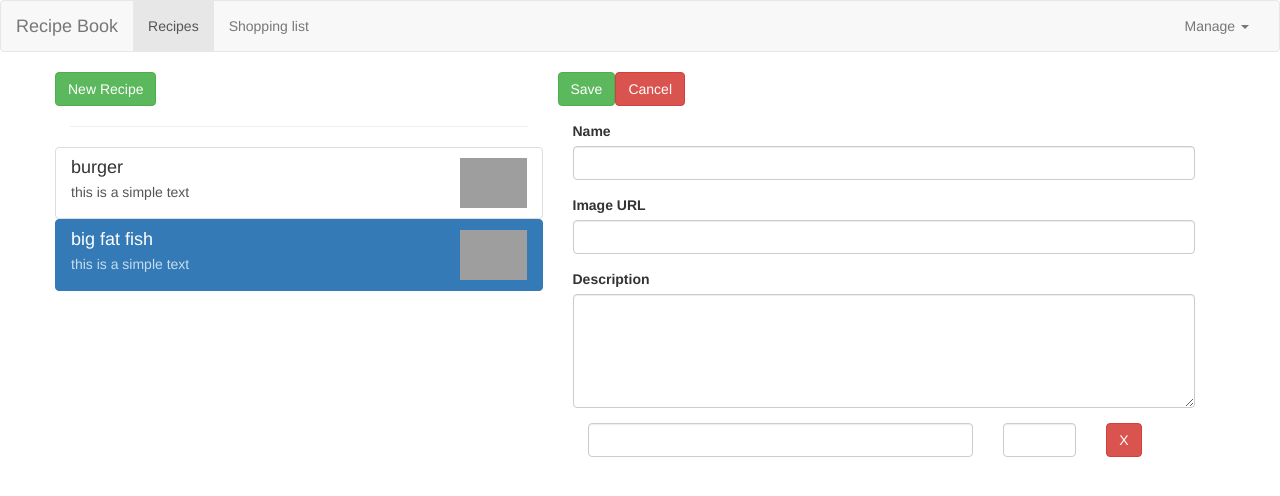
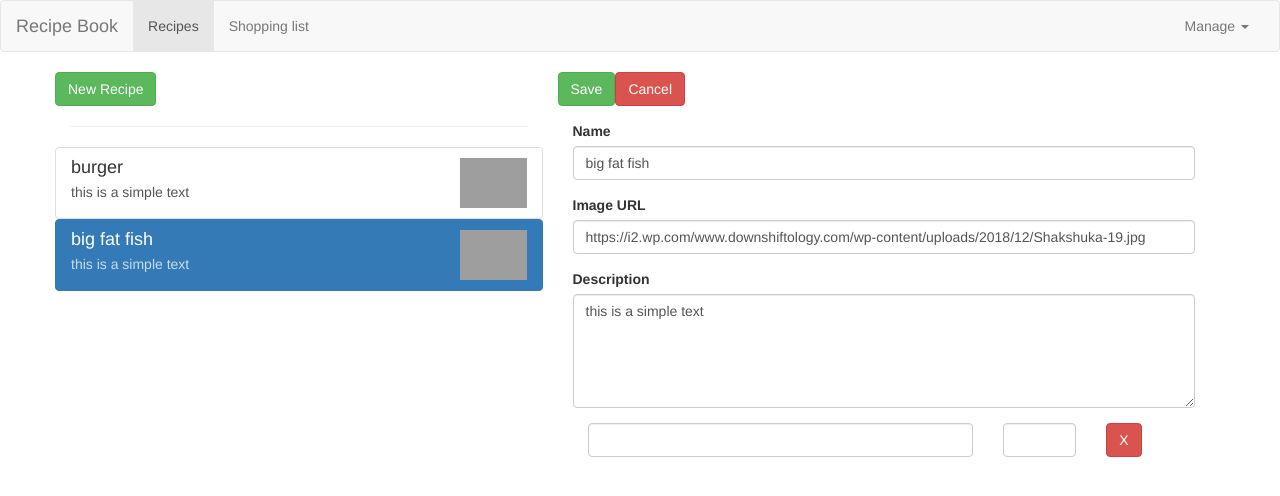
Before and after one commit to angular-learner/Angular-Project, an Angular app: page /recipes/1/edit in a window 1280 px wide. Shown: the top 496 px of the page. Built offline with nearby package versions, Linux system fonts and the light colour scheme; grey boxes are pictures that could not be loaded.

Commit message:
syncing with html form

```diff
--- a/src/app/app.module.ts
+++ b/src/app/app.module.ts
@@ -1,6 +1,6 @@
 import { BrowserModule } from '@angular/platform-browser';
 import { NgModule } from '@angular/core';
-import { FormsModule } from '@angular/forms';
+import { FormsModule, ReactiveFormsModule } from '@angular/forms';
 
 
 import { AppComponent } from './app.component';
@@ -33,6 +33,7 @@ import { RecipeEditComponent } from './recipes/recipe-edit/recipe-edit.component
   imports: [
     BrowserModule,
     FormsModule,
+    ReactiveFormsModule,
     AppRoutingModule
   ],
   providers: [ShoppingListService],
--- a/src/app/recipes/recipe-edit/recipe-edit.component.html
+++ b/src/app/recipes/recipe-edit/recipe-edit.component.html
@@ -1,6 +1,6 @@
 <div class="row">
     <div class="col-xs-12">
-        <form>
+        <form [formGroup]="recipeForm" (ngSubmit)="onSubmit()">
             <div class="row">
                 <div class="col-xs-12">
                     <div class="form-group">
@@ -11,16 +11,19 @@
         </div>
                 <div class="col-xs-12 form-group">
                     <label for="name">Name</label>
-                    <input type="text" id="name" class="form-control">
+                    <input type="text" id="name" class="form-control"
+                    formControlName="name">
                 </div>
                 <div class="col-xs-12 form-group">
                     <label for="imagePath">Image URL</label>
-                    <input type="text" id="imagePath" class="form-control">
+                    <input type="text" id="imagePath" class="form-control"
+                    formControlName="imagePath">
                 </div>
                 <div class="col-xs-12 form-group">
                     <label for="description">Description</label>
                     <textarea type="text" id="imagePath" class="form-control"
-                    rows="5"></textarea>
+                    rows="5"
+                    formControlName="description"></textarea>
                 </div>
                 <div class="col-xs-12 form-group">
                     <div class="col-xs-8">
--- a/src/app/recipes/recipe-edit/recipe-edit.component.ts
+++ b/src/app/recipes/recipe-edit/recipe-edit.component.ts
@@ -25,6 +25,9 @@ export class RecipeEditComponent implements OnInit {
     )
   }
 
+  onSubmit(){
+    console.log(this.recipeForm);
+  }
   private initForm(){
     let recipeName ='';
     let recipeImagePath = '';
```
